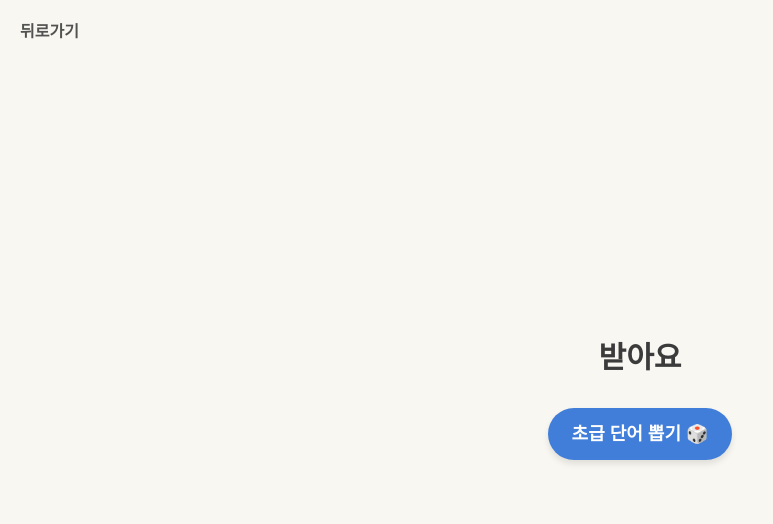
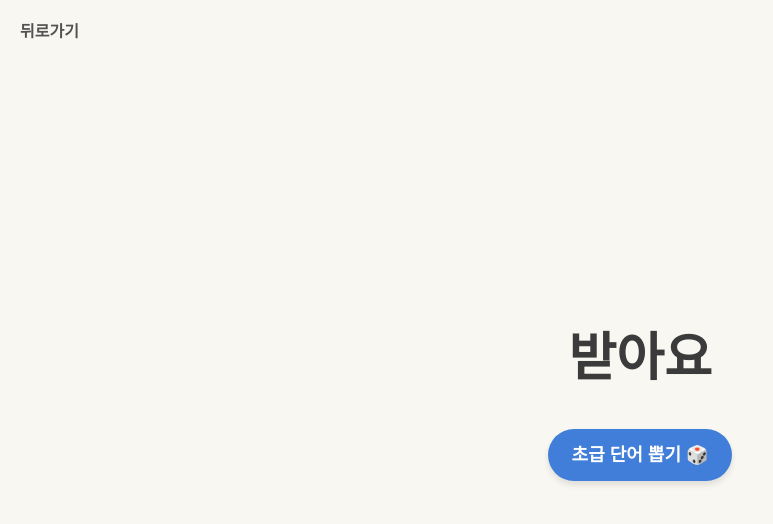
Before and after one commit to LuisKlopp/bingle-bingle-bingle, a Next.js app: page /junior in a window 1280 px wide. Both pictures are taken after a click on the button "초급 단어 뽑기 🎲". Shown: the top 524 px of the page, without its empty margins (0-773 px from the left). Built offline with nearby package versions, Linux system fonts and the light colour scheme.

Commit message:
Feat: 글자크기

```diff
--- a/app/junior/page.tsx
+++ b/app/junior/page.tsx
@@ -82,7 +82,7 @@ export default function JuniorPage() {
       <div className="w-full flex justify-center gap-8 flex-col items-center">
         {currentWord && (
           <div
-            className={`text-3xl font-bold text-[#3b3b3b] ${
+            className={`text-[52px] font-bold text-[#3b3b3b] ${
               animate ? "animate-pop" : ""
             }`}
           >
--- a/app/middle/page.tsx
+++ b/app/middle/page.tsx
@@ -101,7 +101,7 @@ export default function MiddlePage() {
       <div className="w-full flex justify-center gap-8 flex-col items-center">
         {currentWord && (
           <div
-            className={`text-3xl font-bold text-[#3b3b3b] ${
+            className={`text-[52px] font-bold text-[#3b3b3b] ${
               animate ? "animate-pop" : ""
             }`}
           >
```
